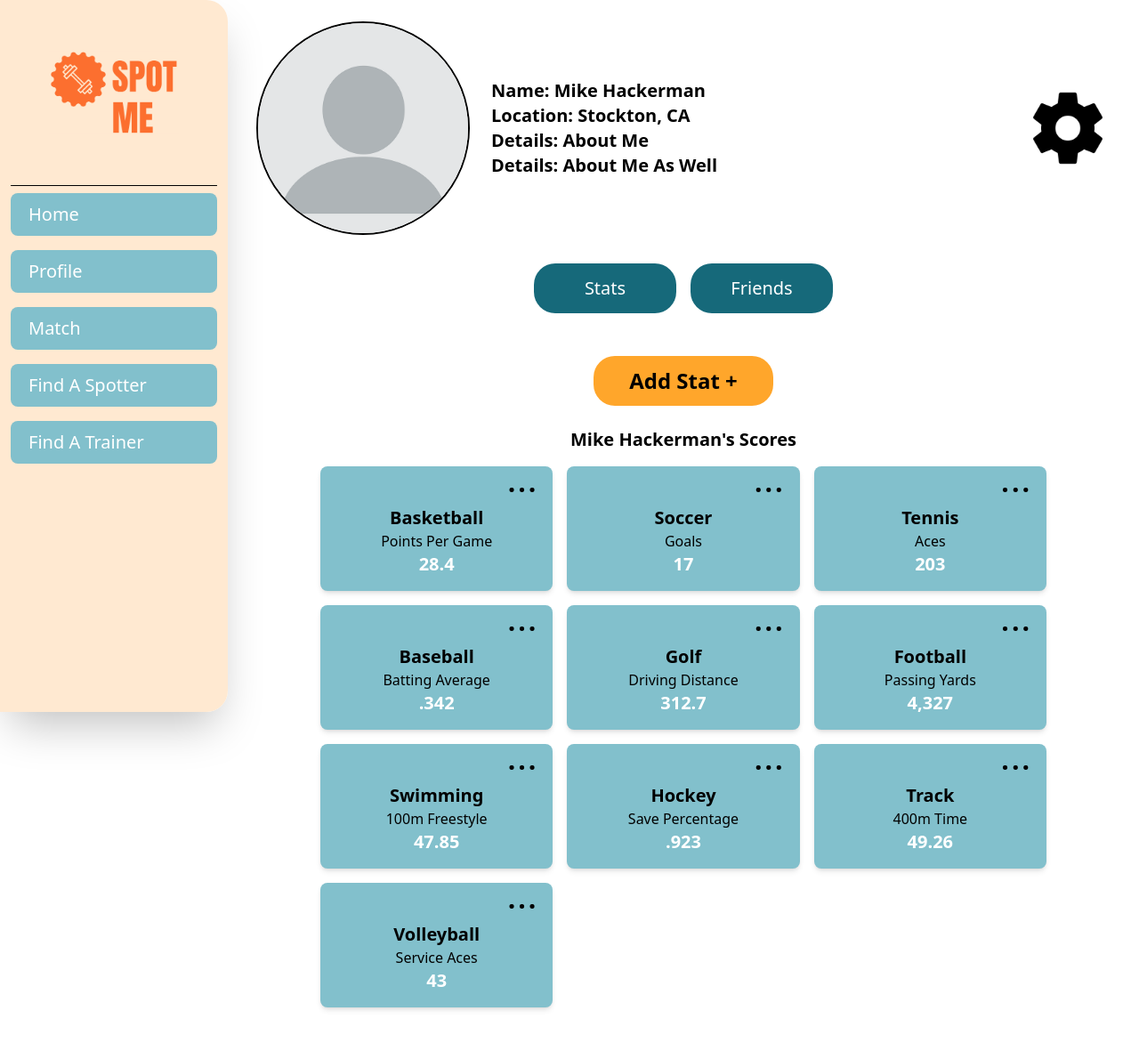
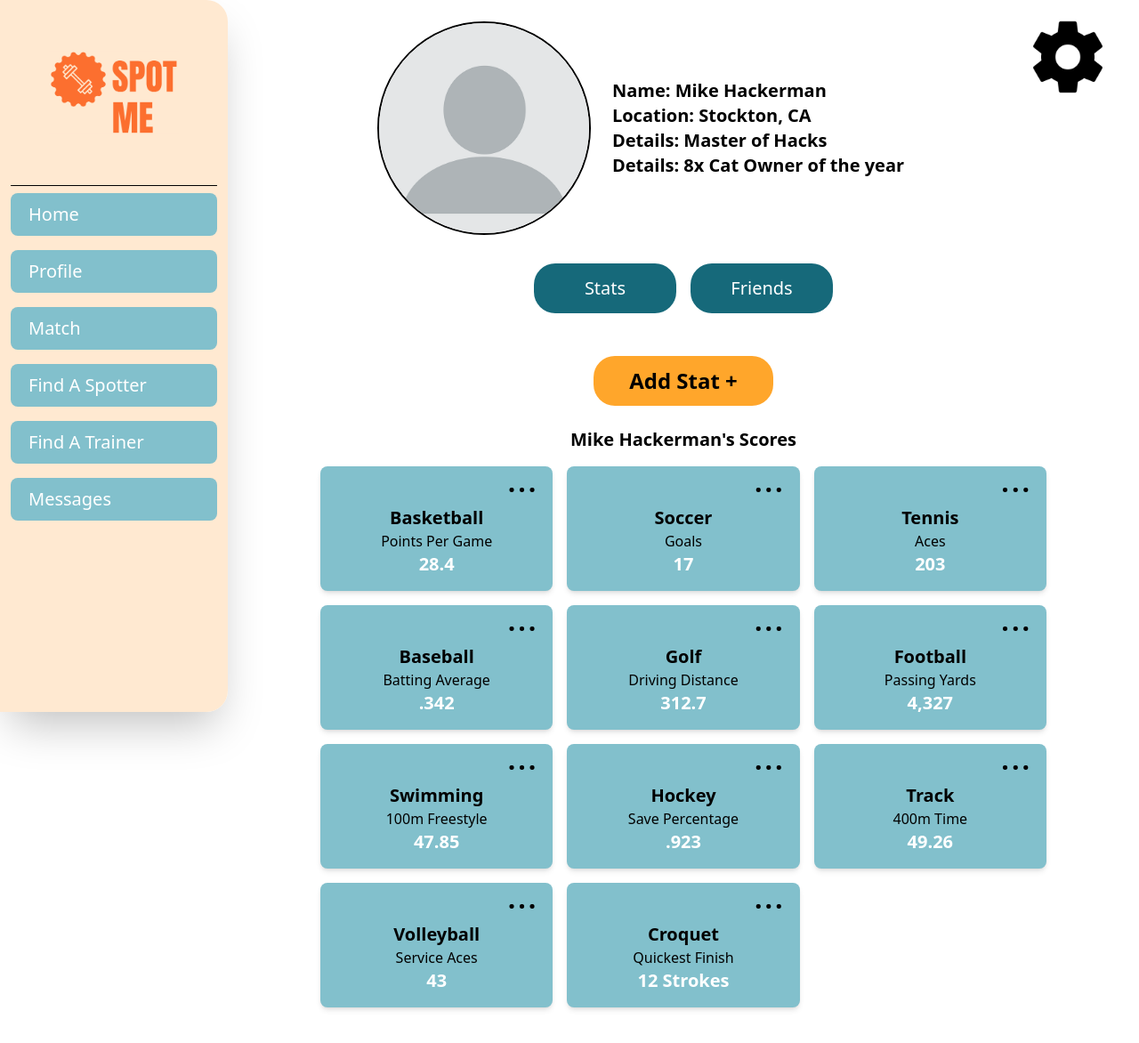
Before and after one commit to santimm44/new-front-end, a Next.js app: page /Profile in a window 1280 px wide. Shown: the whole page at 89% size. Built offline with nearby package versions, Linux system fonts and the light colour scheme.

Commit message:
Push Before Break

```diff
--- a/src/app/(pages)/Profile/page.tsx
+++ b/src/app/(pages)/Profile/page.tsx
@@ -44,6 +44,8 @@ const page = () => {
 
   const [statsItems, setStatsItems] = useState<IUserStats[]>(Stats);
 
+  // ------------ Toggle Logic -------------------
+
   const handleToggleSettings = () => {
     setToggleSettings(!toggleSettings);
   };
@@ -66,6 +68,8 @@ const page = () => {
     setToggleFriends(true);
   };
 
+  // ---------------- Stats Logic --------------------
+
   const handleStatModal = () => {
     setToggleStatModal(!toggleStatModal);
   };
@@ -79,13 +83,24 @@ const page = () => {
   const handleCategories = (categories: string) =>
     setStatCategories(categories);
 
+  const handleSave = (e: React.MouseEvent<HTMLButtonElement>) => {
+    const item = {}
+    setOpenAddModal(false);
+
+    if(edit){
+      // Our Edit Login Will go here
+    }else{
+      // Our Add Logic will go here
+    }
+  }
+
   return (
     <main className="flex flex-col">
       {/* Main content area */}
       <div className="w-full px-4 sm:px-6 md:px-8 py-6">
         <div className="flex flex-col sm:flex-row justify-between items-center">
           {/* Profile Image and Details */}
-          <div className="w-full sm:w-auto flex flex-col sm:flex-row items-center mb-6 sm:mb-0">
+          <div className="w-full sm:w-auto flex flex-col mx-auto sm:flex-row items-center mb-6 sm:mb-0">
             <div className="relative mb-4 sm:mb-0">
               <Image
                 src={profileImage}
@@ -97,13 +112,13 @@ const page = () => {
             <div className="text-lg md:text-xl font-bold text-center sm:text-left sm:ml-6">
               <p>Name: {name}</p>
               <p>Location: {location}</p>
-              <p>Details: About Me</p>
-              <p>Details: About Me As Well</p>
+              <p>Details: Master of Hacks</p>
+              <p>Details: 8x Cat Owner of the year</p>
             </div>
           </div>
 
           {/* Settings Button */}
-          <div className="mt-4 sm:mt-0">
+          <div className="mt-4 sm:-mt-40">
             <Image
               src={SettingsImage}
               alt="Settings"
@@ -117,23 +132,24 @@ const page = () => {
         <div className="flex flex-col sm:flex-row justify-center mt-8 gap-3 sm:gap-4">
   <Button
     onClick={handleStats}
-            className="h-12 sm:h-14 w-full sm:w-[120px] lg:w-[160px] text-white text-lg sm:text-xl bg-[#16697A] hover:!text-[#16697A] hover:bg-[#82C0CC] rounded-3xl"
+    className="h-12 sm:h-14 w-full sm:w-[120px] lg:w-[160px] text-white text-lg hover:text-xl sm:hover:text-2xl sm:text-xl bg-[#16697A] hover:!text-[#16697A] hover:bg-[#82C0CC] rounded-3xl"
   >
     Stats
   </Button>
 
   <Button
     onClick={handleFriends}
-            className="h-12 sm:h-14 w-full sm:w-[120px] lg:w-[160px] text-white text-lg sm:text-xl bg-[#16697A] hover:!text-[#16697A] hover:bg-[#82C0CC] rounded-3xl"
+    className="h-12 sm:h-14 w-full sm:w-[120px] lg:w-[160px] text-white text-lg hover:text-xl sm:hover:text-2xl sm:text-xl bg-[#16697A] hover:!text-[#16697A] hover:bg-[#82C0CC] rounded-3xl"
   >
     Friends
   </Button>
 </div>
 
+
         {/* Stats Section */}
         <div className="w-full sm:w-[90%] md:w-[90%] lg:w-[85%] mx-auto mt-8 text-center py-4">
           <Button
-            className="bg-[#FFA62B] text-2xl font-bold px-10 py-7 rounded-3xl"
+            className="bg-[#FFA62B] text-2xl font-bold px-10 py-7 rounded-3xl cursor-pointer"
             onClick={() => setOpenAddModal(true)}
           >
             Add Stat +
@@ -213,7 +229,7 @@ const page = () => {
               </form>
             </ModalBody>
             <ModalFooter>
-              <Button className="bg-[#82C0CC] text-xl" onClick={() => {}}>Save</Button>
+              <Button className="bg-[#82C0CC] text-xl" onClick={() => {handleSave}}>Save</Button>
               <Button className="bg-red-500 text-xl" onClick={() => setOpenAddModal(false)}>
                 Cancel
               </Button>
@@ -235,7 +251,7 @@ const page = () => {
                   </div>
                   <h3 className="text-xl text-black font-bold">{item.sport}</h3>
                   <p className="text-black">{item.statName}</p>
-                  <p className="text-xl text-white font-bold">{item.score}</p>
+                  <p className="text-xl text-white font-semibold">{item.score}</p>
                 </div>
               ))}
             </div>
--- a/src/components/NavigationCard.tsx
+++ b/src/components/NavigationCard.tsx
@@ -9,6 +9,7 @@ import {
 import Logo from "@/assets/spot-me-high-resolution-logo.png";
 import Image from "next/image";
 import { Menu, X } from "lucide-react"; // Import icons for mobile toggle
+import MessageImage from "@/assets/image-removebg-preview.png"
 
 const NavigationCard = () => {
   const [isMobileMenuOpen, setIsMobileMenuOpen] = useState(false);
@@ -20,6 +21,7 @@ const NavigationCard = () => {
   return (
     <>
       {/* Mobile Menu Toggle Button - Only visible on small screens */}
+
       <div className="md:hidden fixed top-4 left-4 z-20">
         <button
           onClick={toggleMobileMenu}
@@ -80,6 +82,13 @@ const NavigationCard = () => {
               >
                 Find A Trainer
               </SidebarItem>
+              <SidebarItem
+                href="#"
+                className="[&:hover]:bg-white !text-white text-xl bg-[#82C0CC] hover:!text-[#FC6F2F] hover:text-2xl h-[48px] mt-2"
+                onClick={() => setIsMobileMenuOpen(false)}
+              >
+                Messages
+              </SidebarItem>
             </SidebarItemGroup>
           </SidebarItems>
         </Sidebar>
--- a/src/lib/StatEntries.json
+++ b/src/lib/StatEntries.json
@@ -48,5 +48,10 @@
       "sport": "Volleyball",
       "statName": "Service Aces",
       "score": "43"
+    },
+    {
+        "sport": "Croquet",
+        "statName": "Quickest Finish",
+        "score": "12 Strokes"
     }
   ]
```
Also changed, not shown: src/assets/image-removebg-preview.png (added). Lines whose indentation alone changed are shown as unchanged.
